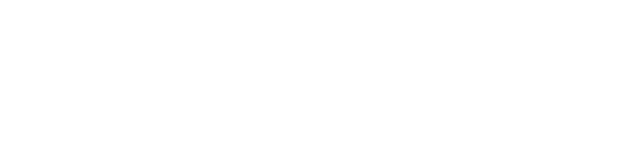
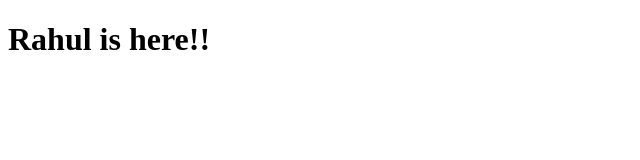
Before and after one commit to rahulsingh694/project2, a plain HTML site: page index.html in a window 1280 px wide. Shown: the whole page, without its empty margins (0-640 px from the left). Drawn offline with Linux system fonts and the light colour scheme.

Commit message:
Updated html

```diff
--- a/index.html
+++ b/index.html
@@ -6,6 +6,6 @@
     <title>Project 2</title>
 </head>
 <body>
-
+    <h1>Rahul is here!!</h1>
 </body>
 </html>
```
Also changed, not shown: 1 other file.
